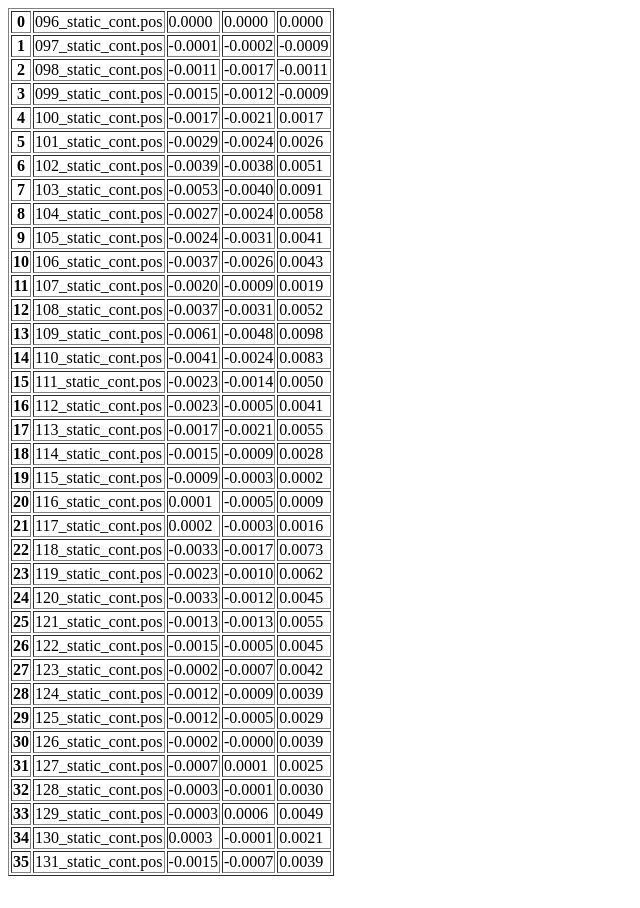
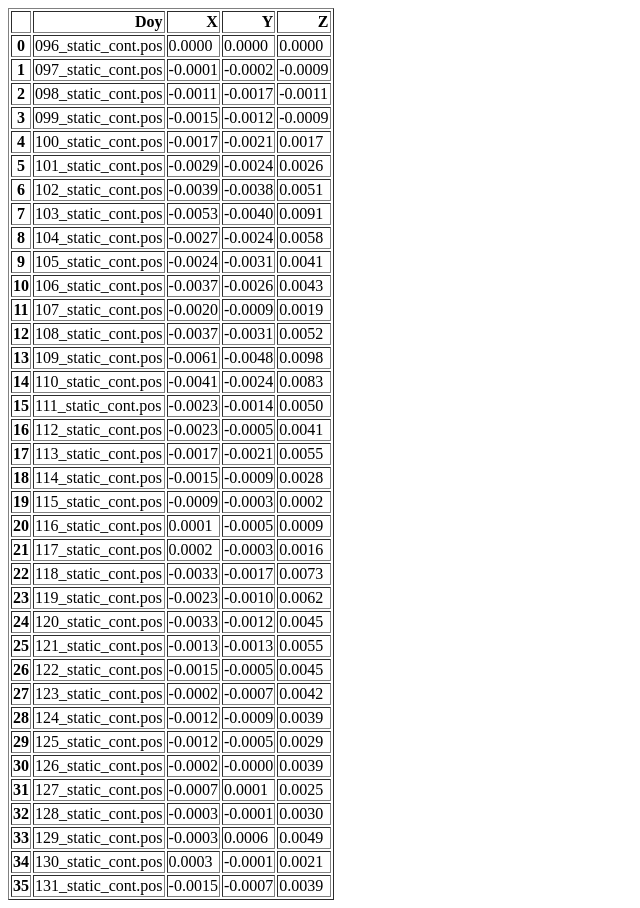
Before and after one commit to MatAmen/sito, a plain HTML site: page index.html in a window 1280 px wide. Shown: the whole page, without its empty margins (0-640 px from the left). Before the commit the page ends 884 px from the top, so only its background shows below. Drawn offline with Linux system fonts and the light colour scheme.

Commit message:
Update index.html

```diff
--- a/index.html
+++ b/index.html
@@ -1,5 +1,12 @@
 <table border="1" class="dataframe">
   <thead>
+    <tr style="text-align: right;">
+      <th></th>
+      <th>Doy</th>
+      <th>X</th>
+      <th>Y</th>
+      <th>Z</th>
+    </tr>
   </thead>
   <tbody>
     <tr>
```
